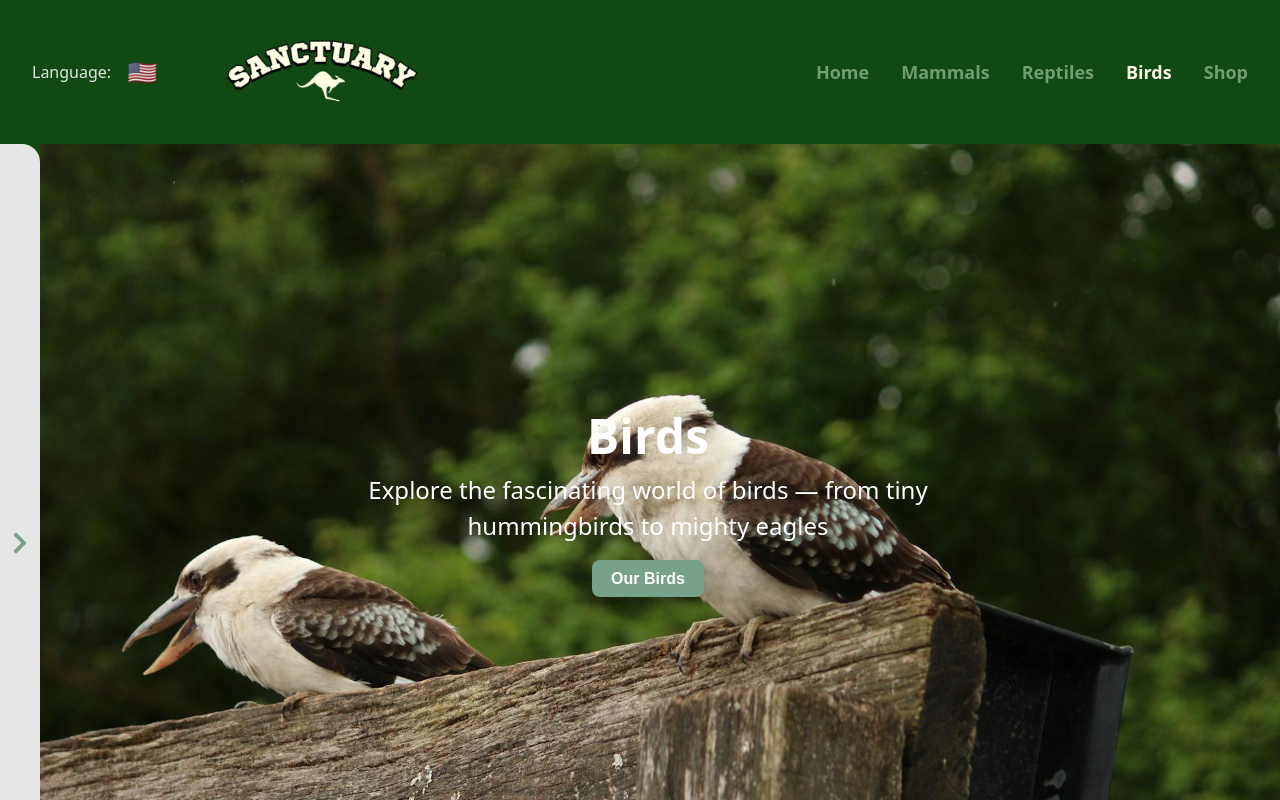
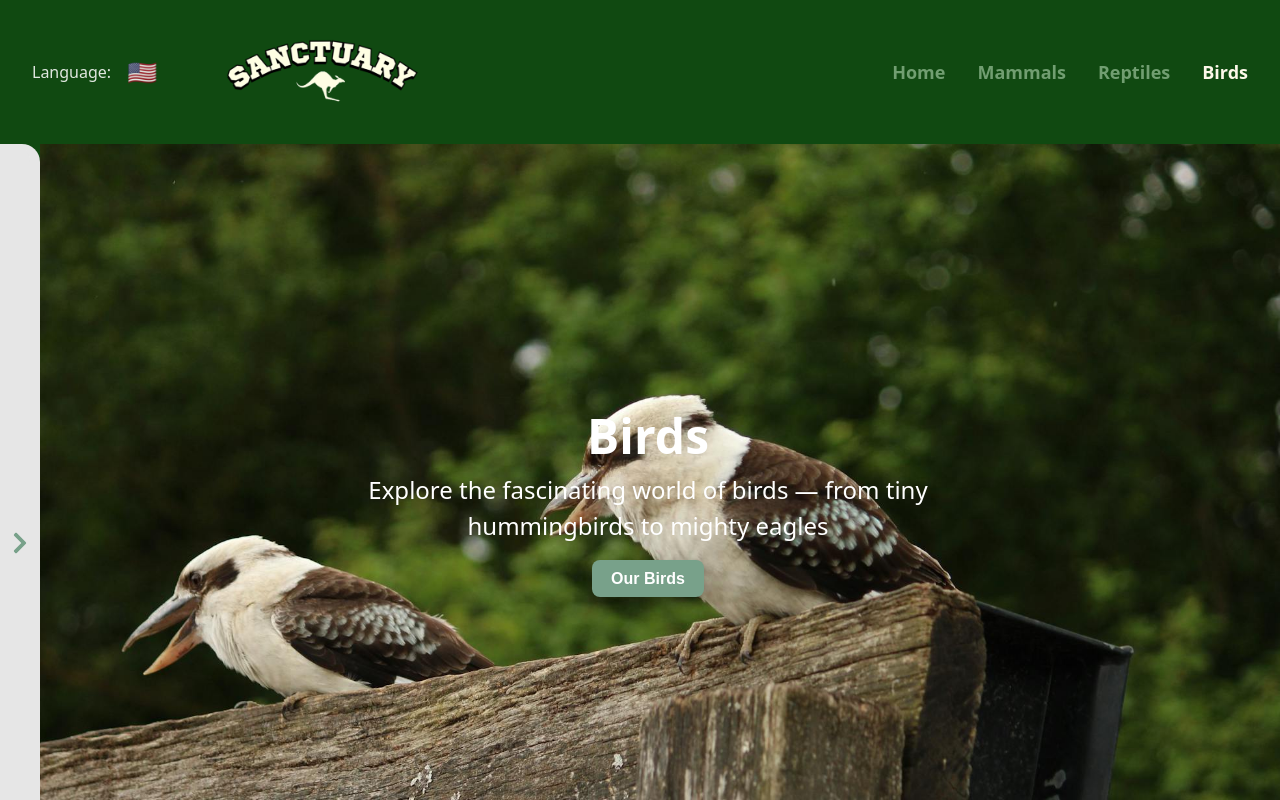
Before and after one commit to maysunktong/zoo-react, a React (Vite) app: page /birds in a window 1280 px wide. Shown: the top 800 px of the page. Built offline with nearby package versions, Linux system fonts and the light colour scheme.

Commit message:
Hide Shop

```diff
--- a/src/components/Navigation/index.jsx
+++ b/src/components/Navigation/index.jsx
@@ -35,9 +35,9 @@ const Navigation = ({ layout = "default" }) => {
       <NavLink to="/birds" className={({ isActive }) => getLinkClass(isActive)}>
         {tNavigation.birds}
       </NavLink>
-      <NavLink to="/shop" className={({ isActive }) => getLinkClass(isActive)}>
+      {/* <NavLink to="/shop" className={({ isActive }) => getLinkClass(isActive)}>
         {tNavigation.shop}
-      </NavLink>
+      </NavLink> */}
     </nav>
   );
 };
```
Also changed, not shown: src/routes/routes.jsx (+4 -4 lines).
